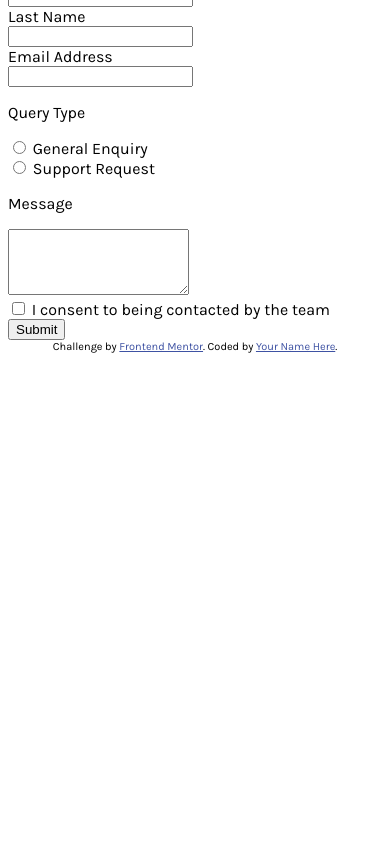
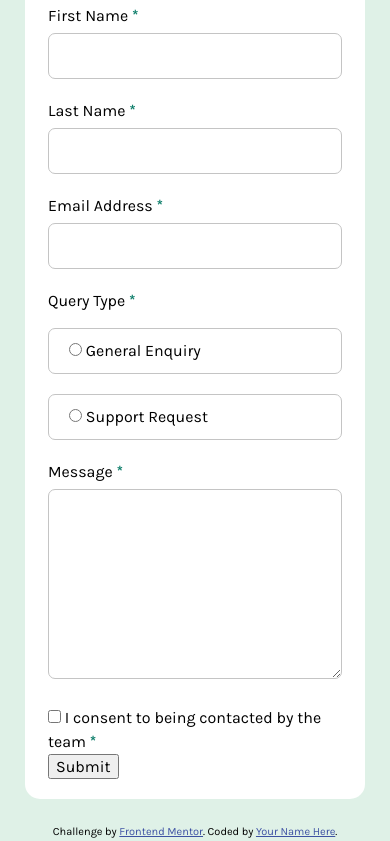
Before and after one commit to Goat3ggs/contact-form, a plain HTML site: page index.html in a window 390 px wide. Shown: the part 101-942 px from the top of the page. Before the commit the page ends 844 px from the top, so only its background shows below. Drawn offline with Linux system fonts and the light colour scheme.

Commit message:
style the component for the mobile version first

```diff
--- a/index.html
+++ b/index.html
@@ -5,50 +5,58 @@
     <meta name="viewport" content="width=device-width, initial-scale=1.0"> <!-- displays site properly based on user's device -->
     <link rel="icon" type="image/png" sizes="32x32" href="./assets/images/favicon-32x32.png">
     <link rel="stylesheet" href="styles.css">
+    <script defer src="index.js"></script>
     <title>Frontend Mentor | Contact form</title>
   </head>
   <body>
     <main class="container">
-      <h2>Contact Us</h2>
-      <form action="">
+      <form id="form" action="/">
+        <h2>Contact Us</h2>
         <!-- section one -->
         <div class="name-info">
-          <div class="first-name">
-            <label for="fname">First Name</label><br>
+          <div class="first-name input-control">
+            <label for="fname">First Name <span>*</span></label><br>
             <input type="text" id="fname" name="fname" required>
+            <div class="error"></div>
           </div>
-          <div class="last-name">
-            <label for="lname">Last Name</label><br>
+          <div class="last-name input-control">
+            <label for="lname">Last Name <span>*</span></label><br>
             <input type="text" id="lname" name="lname" required>
+            <div class="error"></div>
           </div>
         </div>
 
         <!-- section two -->
-        <div class="email-info">
-          <label for="email">Email Address</label><br>
+        <div class="email-info input-control">
+          <label for="email">Email Address <span>*</span></label><br>
           <input type="email" name="email" id="email" required>
+          <div class="error"></div>
         </div>
 
         <!-- section three -->
         <div class="radio">
-          <p>Query Type</p>
-          <div class="first-option">
+          <p class="query-title">Query Type <span>*</span></p>
+
+          <div class="first-option query">
             <input type="radio" name="option" id="firstOP" value="first" required>
             <label for="firstOP">General Enquiry</label>
           </div>
-          <div class="second-option">
+          <div class="second-option query">
             <input type="radio" name="option" id="secondOP" value="second" required>
             <label for="secondOP">Support Request</label>
           </div>
         </div>
 
         <!-- forth section -->
-        <p>Message</p>
-        <textarea rows="4" cols="" name="comment" form="usrform" required></textarea><br>
+        <div class="input-control">
+          <p>Message <span>*</span></p>
+          <textarea rows="7" cols="" name="comment" form="usrform" required class="query"></textarea>
+          <div class="error"></div>
+        </div>
 
         <!-- fifth section -->
         <input type="checkbox" name="consent" id="consent" required ="true">
-        <label for="consent">I consent to being contacted by the team</label><br>
+        <label for="consent">I consent to being contacted by the team <span>*</span></label><br>
 
         <input type="submit" value="Submit">
       </form>
@@ -81,5 +89,7 @@
       Challenge by <a href="https://www.frontendmentor.io?ref=challenge">Frontend Mentor</a>.
       Coded by <a href="#">Your Name Here</a>.
     </div>
+
+
   </body>
 </html>
--- a/styles.css
+++ b/styles.css
@@ -2,9 +2,109 @@
     font-family: "Karla";
     src: url(./assets/fonts/Karla-VariableFont_wght.ttf);
 }
+/*
+  1. Use a more-intuitive box-sizing model.
+*/
+*,
+*::before,
+*::after {
+    box-sizing: border-box;
+}
+  /*
+    2. Remove default margin
+  */
+* {
+    margin: 0;
+}
+  /*
+    Typographic tweaks!
+    3. Add accessible line-height
+    4. Improve text rendering
+  */
+body {
+    line-height: 1.5;
+    -webkit-font-smoothing: antialiased;
+}
+  /*
+    5. Improve media defaults
+  */
+img, picture, video, canvas, svg {
+    display: block;
+    max-width: 100%;
+}
+  /*
+    6. Remove built-in form typography styles
+  */
+input, button, textarea, select {
+    font: inherit;
+}
+  /*
+    7. Avoid text overflows
+  */
+p, h1, h2, h3, h4, h5, h6 {
+    overflow-wrap: break-word;
+}
+  /*
+    8. Create a root stacking context
+  */
+#root, #__next {
+    isolation: isolate;
+}
+:root {
+    /* Primary */
 
+    --light-green: hsl(148, 38%, 91%);
+    --medium-green: hsl(169, 82%, 27%);
+    --red: hsl(0, 66%, 56%);
+
+    /* Neutral */
+
+    --white: hsl(0, 0%, 100%);
+    --light-grey: rgb(196, 196, 196);
+    --medium-grey: hsl(186, 15%, 59%);
+    --dark-grey: hsl(187, 24%, 22%);
+}
 body {
     font-family: "Karla", sans-serif;
+    /* font-size: 16px; */
+    background-color: var(--light-green);
+    display: grid;
+    place-content: center;
+}
+#form {
+    width: 340px;
+    margin-top: 30px;
+    margin-bottom: 25px;
+    padding: 15px 23px 20px;
+    background-color: white;
+    border-radius: 15px;
+}
+h2 {
+    font-weight: 700;
+    color: var(--dark-grey);
+    font-size: 30px;
+    margin-bottom: 15px;
+}
+span {
+  color: var(--medium-green);
+  font-weight: bold;
+}
+.input-control input {
+  width: 100%;
+  padding: 10px 20px;
+  border-radius: 7px;
+  border: 1px solid var(--light-grey);
+  margin: 5px 0 20px;
+}
+.query-title {
+  margin-bottom: 15px;
+}
+.query {
+  width: 100%;
+  padding: 10px 20px;
+  border-radius: 7px;
+  border: 1px solid var(--light-grey);
+  margin: 5px 0 20px;
 }
 
 .attribution { font-size: 11px; text-align: center; }
```
Also changed, not shown: script.js (added).
